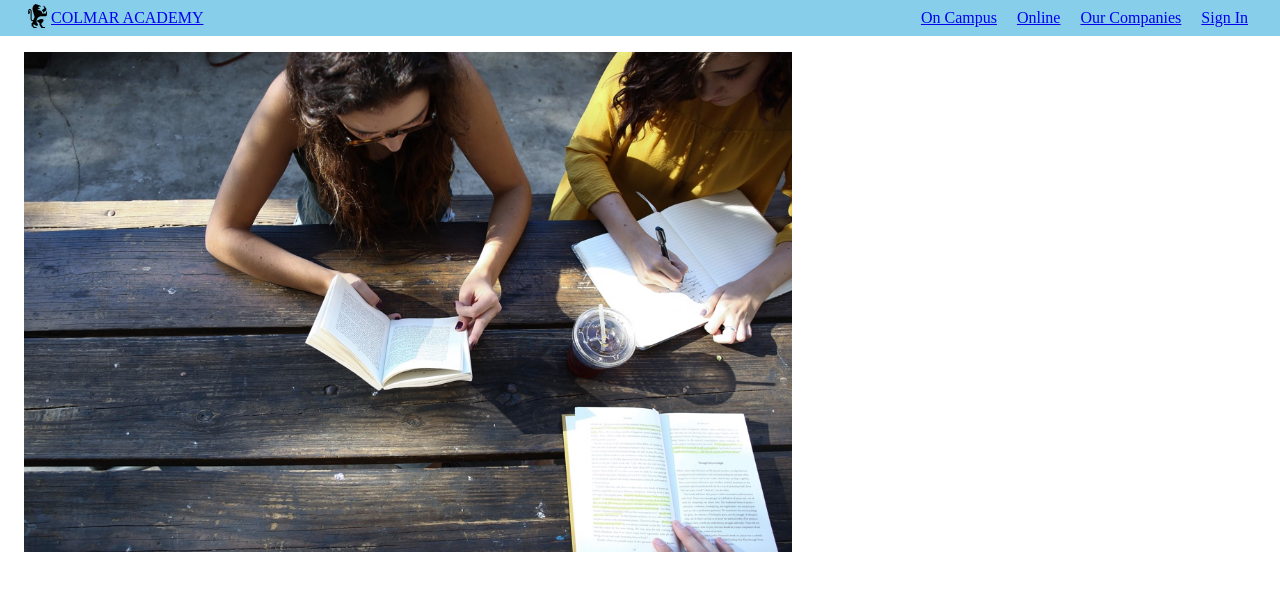
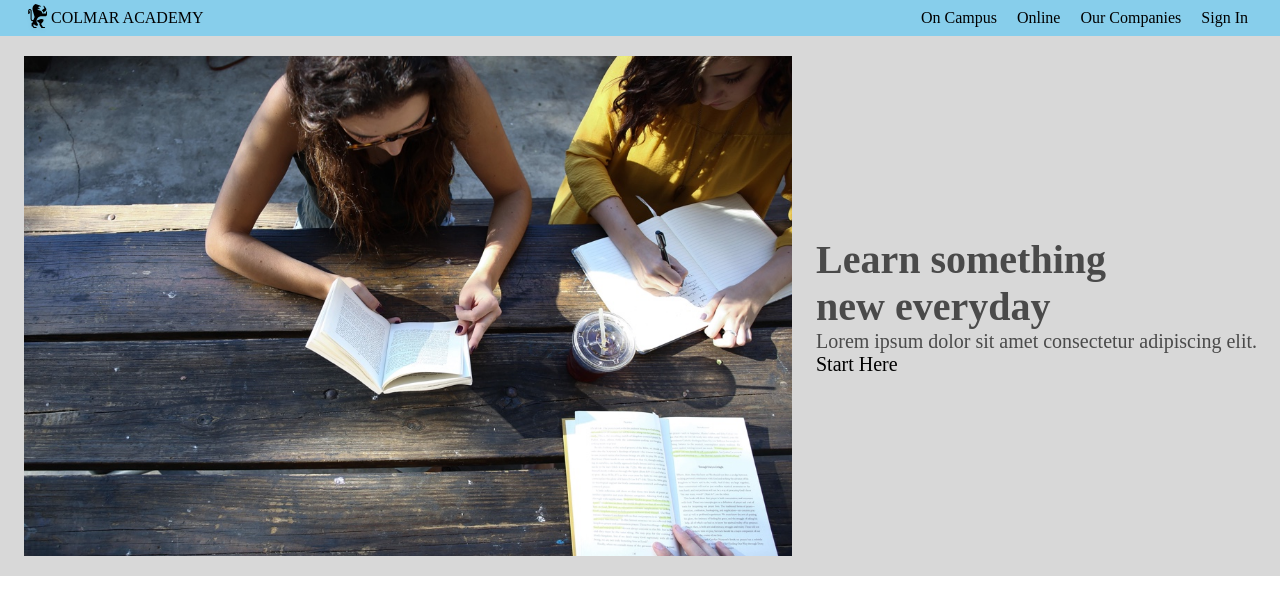
Before and after one commit to xoNelz/colmaracademy, a plain HTML site: page index.html in a window 1280 px wide. Drawn offline with Linux system fonts and the light colour scheme.

Commit message:
main banner structured

```diff
--- a/index.html
+++ b/index.html
@@ -25,6 +25,14 @@
     </header>
 
     <div class="mainbanner">
+      <div class="bannerphoto">
+      </div>
+
+      <span>
+        <h1>Learn something <br/>new everyday</h1>
+        <p>Lorem ipsum dolor sit amet consectetur adipiscing elit.</p>
+        <div id="start">Start Here</div>
+      </span>
     </div>
   </body>
 </html>
--- a/resources/css/index.css
+++ b/resources/css/index.css
@@ -12,6 +12,12 @@
   display: flex;
   align-items: center;
   margin: 2px 24px;
+
+}
+
+a {
+  text-decoration: none;
+  color: black;
 }
 
 .header nav {
@@ -27,9 +33,27 @@ nav a {
 }
 
 .mainbanner {
+  width: 100%;
+  height: 540px;
+  background-color: #D8D8D8;
+  display: flex;
+  align-items: center;
+}
+
+.bannerphoto {
+
   width: 60%;
   height: 500px;
+  margin-left: 24px;
   background-image: url("../images/banner.jpg");
   background-size: cover;
-  margin: 16px 24px;
 }
+
+.mainbanner span {
+  margin-left: 24px;
+  font-size: 20px;
+}
+
+h1, p {
+  color: #4A4A4A;
+}
```
